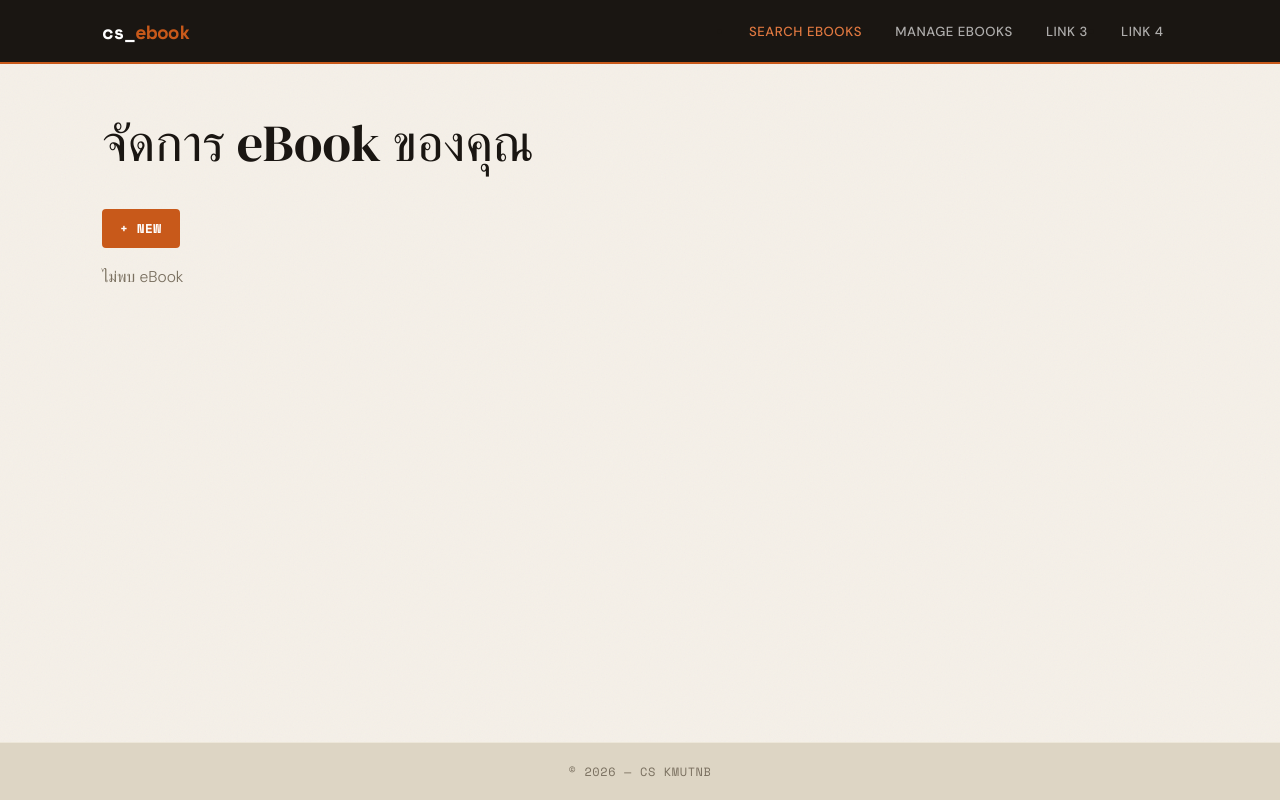
After one commit to NaiNonTH/cs-ebook, a Django app: page /manage/ in a window 1280 px wide. The commit adds this page. Run offline with Django 5.2, Linux system fonts and the light colour scheme; the visitor is signed in with stand-in values (Sample User, id 1); data comes from the database, SQL or seed files in the repository; data that the repository does not hold is empty.

Commit message:
add manage-ebook page

```diff
--- a/cs_ebook_project/urls.py
+++ b/cs_ebook_project/urls.py
@@ -27,7 +27,8 @@ urlpatterns = [
     path("login/", views.Login.as_view(), name="login"),
     path("logout/", views.logout_view, name="logout"),
     path("register/", views.Register.as_view(), name="register"),
-    path("create/", views.CreateEBook.as_view(), name="create_ebook"),
-    path("edit/<int:pk>/", views.EditEBook.as_view(), name="edit_ebook"),
+    path("manage/", views.ManageEBook.as_view(), name="manage_ebook"),
+    path("manage/create/", views.CreateEBook.as_view(), name="create_ebook"),
+    path("manage/edit/<int:pk>/", views.EditEBook.as_view(), name="edit_ebook"),
     path("search", view=views.ListEBook.as_view(), name="list_ebook"),
 ] + static(settings.MEDIA_URL, document_root=settings.MEDIA_ROOT)
--- a/ebooks/static/ebooks/list_ebooks.css
+++ b/ebooks/static/ebooks/list_ebooks.css
@@ -20,7 +20,7 @@
 	margin: 0;
 }
 
-.ebooks-img {
+.ebooks-card .ebooks-img {
 	display: block;
 	width: 100%;
 	aspect-ratio: 1 / 1;
@@ -37,3 +37,16 @@
 .ebooks-publish-date {
 	font-size: smaller;
 }
+
+.ebooks-entry {
+	display: flex;
+	gap: 1rem;
+	padding: 1rem;
+	flex-wrap: wrap;
+}
+.ebooks-entry > div {
+	flex: 1;
+}
+.ebooks-entry > div :not(hr) {
+	margin: 0.5rem 0;
+}
--- a/ebooks/templates/base.html
+++ b/ebooks/templates/base.html
@@ -20,7 +20,7 @@
 			<nav class="main-nav">
 				<ul>
 					<li><a href="{% url 'list_ebook' %}">Search EBooks</a></li>
-					<li><a href="#">Link 2</a></li>
+					<li><a href="{% url 'manage_ebook' %}">Manage EBooks</a></li>
 					<li><a href="#">Link 3</a></li>
 					<li><a href="#">Link 4</a></li>
 				</ul>
--- /dev/null
+++ b/ebooks/templates/manage_ebooks/manage_ebook.html
@@ -0,0 +1,33 @@
+{% extends "../base.html" %}
+{% load static %}
+
+{% block css %}
+	<link rel="stylesheet" href="{% static 'ebooks/list_ebooks.css' %}">
+{% endblock css %}
+
+{% block content %}
+	<h1>จัดการ eBook ของคุณ</h1>
+	<a href="{% url 'create_ebook' %}" class="btn-primary">+ New</a>
+	{% for ebook in ebook_list %}
+		<article class="ebooks-entry">
+			<img src="/media/{{ ebook.cover }}" alt="" width="200">
+			<div>
+				<h2 class="ebooks-title">{{ ebook.title }}</h2>
+				<p class="ebooks-description">{{ ebook.description }}</p>
+				<hr>
+				<p class="ebooks-category">{{ ebook.get_category_display }}</p>
+				<p class="ebooks-tags">
+					{% for tag in ebook.tags.all %}
+						<span class="tag">{{ tag.name }}</span>
+					{% empty %}
+						No tags.
+					{% endfor %}
+				</p>
+				<a href="{% url 'edit_ebook' pk=ebook.pk %}" class="btn-primary">Edit Details</a>
+			</div>
+		</article>
+	{% empty %}
+		<p>ไม่พบ eBook</p>
+	{% endfor %}
+	<div></div>
+{% endblock content %}
--- a/ebooks/views.py
+++ b/ebooks/views.py
@@ -28,6 +28,15 @@ class Register(CreateView):
     template_name = "auth/register.html"
     form_class = RegisterForm
     success_url = "/login/"
+
+
+class ManageEBook(LoginRequiredMixin, ListView):
+    model = EBook
+    template_name = "manage_ebooks/manage_ebook.html"
+    login_url = "/login/"
+
+    def get_queryset(self):
+        return EBook.objects.filter(author__username=self.request.user.username)
 
 
 class CreateEBook(LoginRequiredMixin, CreateView):
```
